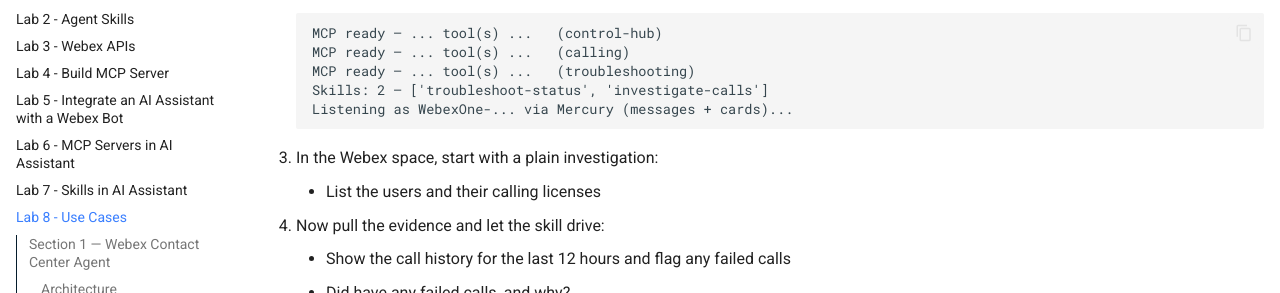
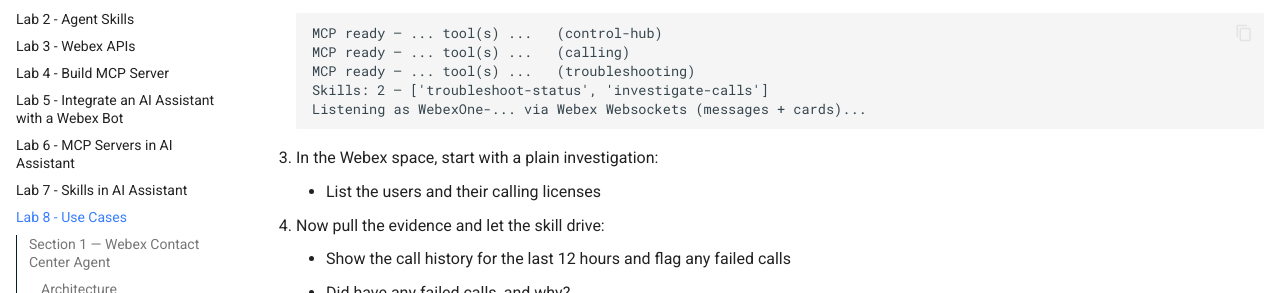
Before and after one commit to WebexCC-SA/LAB-31123, an MkDocs documentation site: the page built from docs/lab8_use-cases.md, in a window 1280 px wide and 900 px high, scrolled down 12270 px. Shown: the part 236-529 px from the top of the window. Built offline with MkDocs 1.6.1 and Material for MkDocs 9.7.7, drawn with Linux system fonts in a browser that asks for light colours; some of the changed text lies outside the part shown.

Commit message:
Update lab8_use-cases.md

````diff
--- a/docs/lab8_use-cases.md
+++ b/docs/lab8_use-cases.md
@@ -309,7 +309,7 @@
     Ten skills at 100 lines each would cost 1,000 lines of context on every single message. This costs ten lines, and the full body arrives only when the model decides it is relevant.
 
 ??? Note "websocket.py — messages and card taps on one socket"
-    The bot needs two things from Webex: text messages and Adaptive Card button taps. A webhook would need a public URL, a tunnel, and certificates. Mercury is an **outbound** WebSocket, so it works behind NAT, firewalls, and VPNs with no inbound connection at all.
+    The bot needs two things from Webex: text messages and Adaptive Card button taps. A webhook would need a public URL, a tunnel, and certificates. Websockets is an **outbound** connection, so it works behind NAT, firewalls, and VPNs with no inbound connection at all.
 
     `WebSocketClientCards` opens one socket and sorts frames by verb — `cardAction` goes to `on_card`, `post` goes to `on_message`.
 
@@ -393,7 +393,7 @@
     MCP ready — 6 tool(s), ... resource text, 1 prompt(s)
     MCP ready — 4 tool(s), ... resource text, 0 prompt(s)
     Skills: 1 — ['troubleshoot-address-books']
-    Listening as WebexOne-... via Mercury (messages + cards)...
+    Listening as WebexOne-... via Webex Websockets (messages + cards)...
     ```
 
     That is Step 1.2 in one screen: six tools and a prompt from server 06, four tools and no prompt from server 07.
@@ -904,7 +904,7 @@
     MCP ready — ... tool(s) ...   (calling)
     MCP ready — ... tool(s) ...   (troubleshooting)
     Skills: 2 — ['troubleshoot-status', 'investigate-calls']
-    Listening as WebexOne-... via Mercury (messages + cards)...
+    Listening as WebexOne-... via Webex Websockets (messages + cards)...
     ```
 
 3. In the Webex space, start with a plain investigation:
@@ -1077,7 +1077,7 @@
     ```terminal
     MCP ready — ... tool(s) ...   (troubleshooting)
     Skills: 1 — ['meeting-quality']
-    Listening as WebexOne-... via Mercury (messages + cards)...
+    Listening as WebexOne-... via Webex Websockets (messages + cards)...
     ```
 
 3. In the Webex space, ask a review question:
````
